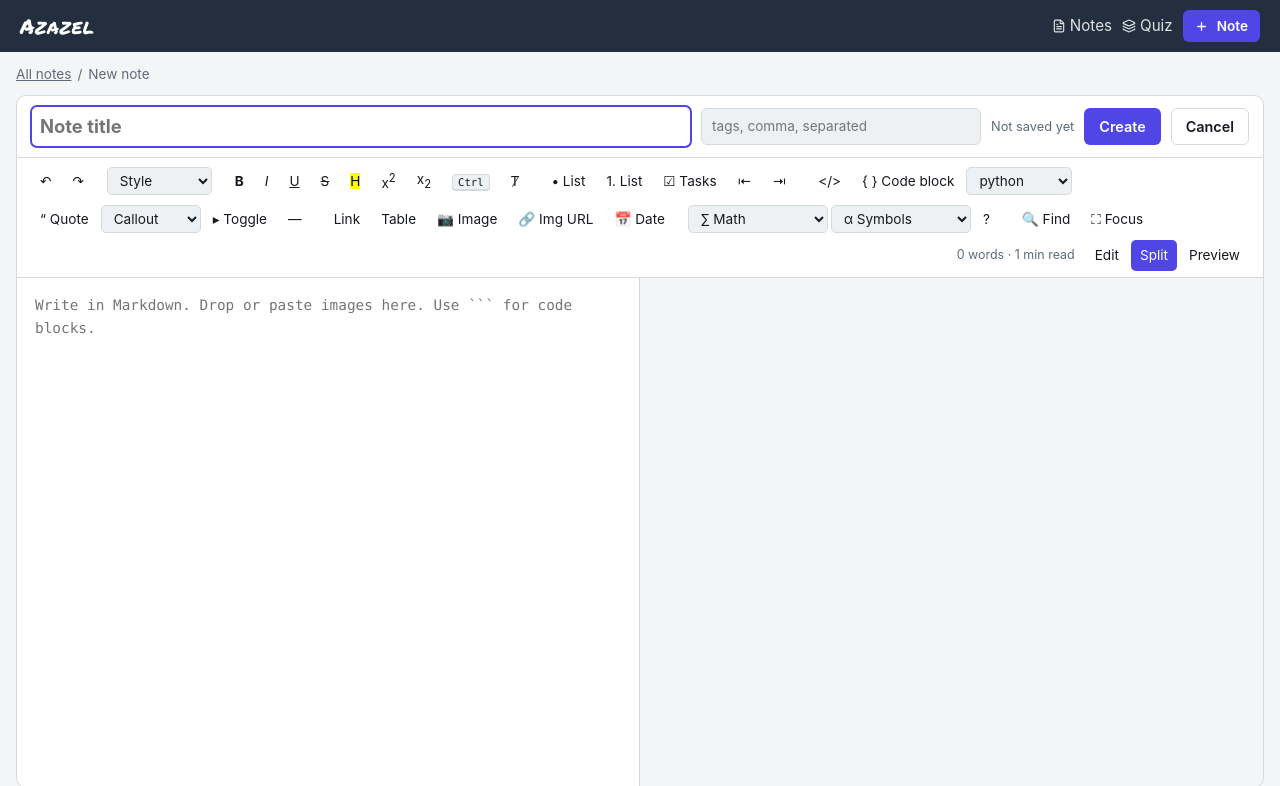
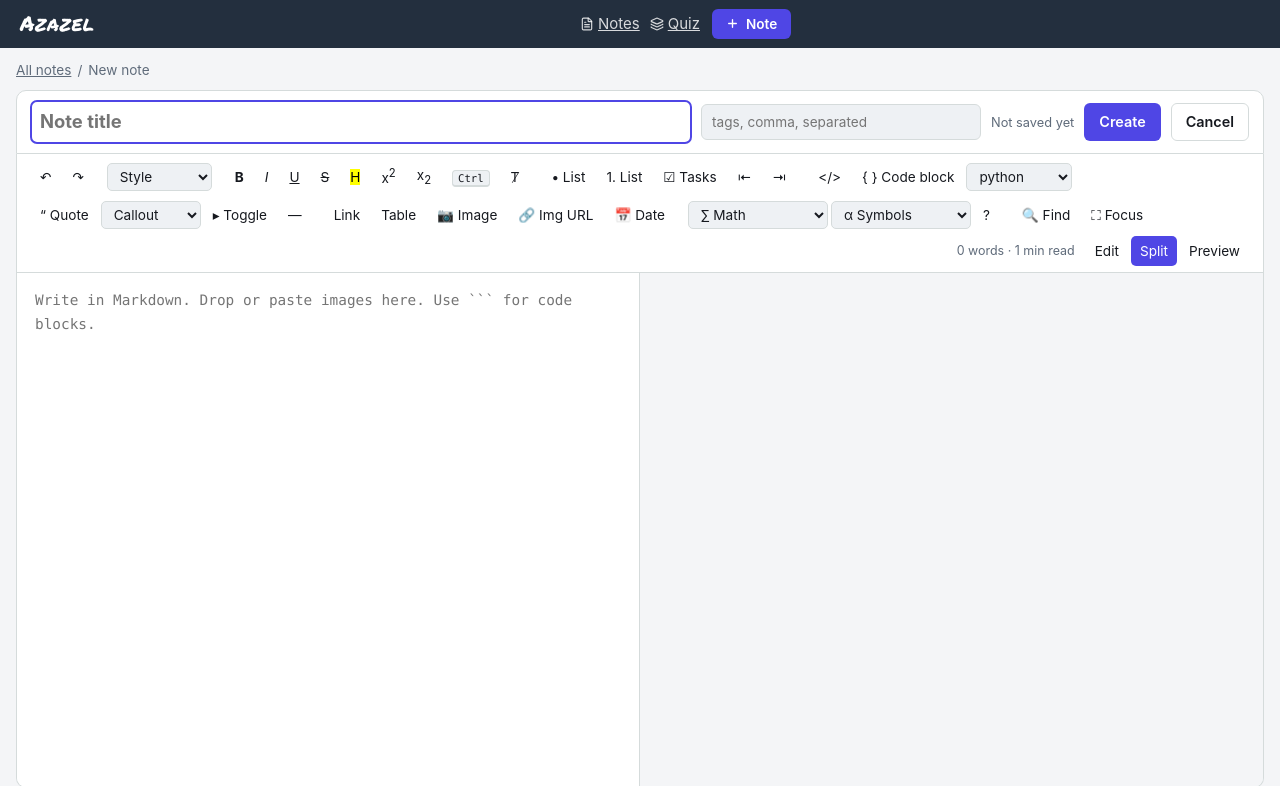
Before and after one commit to Nishanth-Siraj/my-notes-app, a FastAPI app: page /notes/new in a window 1280 px wide. Shown: the top 786 px of the page. Run offline with FastAPI, Linux system fonts and the light colour scheme; some libraries are stand-ins or nearby versions.

Commit message:
Notes topbar: match Anki 3-column layout (brand left, nav center, actions right)
- topbar-inner uses same grid-template-columns: 1fr auto 1fr as Anki toolbar
- Notes/Quiz nav links use tb-center/tb-side classes from anki.css for visual consistency
- + Note / + Card use abtn.primary (Anki button style) instead of notes btn.primary
- Log out uses Anki linkbtn style (ghost, no border box)
- list page New note button aligned to same style

Co-Authored-By: Claude Sonnet 4.6 <noreply@anthropic.com>

```diff
--- a/notes_app/static/style.css
+++ b/notes_app/static/style.css
@@ -54,9 +54,16 @@ h1 { margin: 0; font-size: 1.6rem; line-height: 1.25; }
 /* ---------------- Top bar ---------------- */
 .topbar { background: var(--bar-bg); color: var(--bar-text); }
 .topbar-inner {
-  padding: 10px 20px;
-  display: flex; align-items: center; justify-content: space-between; gap: 12px;
+  padding: 6px 20px; min-height: 48px;
+  display: grid; grid-template-columns: 1fr auto 1fr; align-items: center; gap: 12px;
 }
+/* reuse Anki's tb-side / tb-center classes so both apps share the same nav style */
+.topbar-inner .tb-side.left { font-family: 'Permanent Marker', cursive; font-size: 1.3rem; }
+.topbar-inner .tb-center a { color: rgba(255,255,255,.82); font-size: 15px; }
+.topbar-inner .tb-center a:hover { color: #fff; }
+.topbar-inner .tb-center a.current { color: #fff; font-weight: 700; border-bottom: 2px solid #fff; }
+.abtn.primary { background: var(--accent); color: #fff; border: none; border-radius: 6px; padding: 5px 14px; font-size: .85rem; font-weight: 600; text-decoration: none; display: inline-flex; align-items: center; gap: 4px; cursor: pointer; }
+.abtn.primary:hover { opacity: .88; }
 .brand { color: inherit; text-decoration: none; font-family: 'Permanent Marker', cursive; font-size: 1.3rem; letter-spacing: .5px; }
 .topnav { display: flex; align-items: center; gap: 10px; }
 .navlink { color: inherit; text-decoration: none; opacity: .85; font-size: .95rem; }
--- a/notes_app/templates/base.html
+++ b/notes_app/templates/base.html
@@ -16,19 +16,21 @@
 
 <header class="topbar">
   <div class="topbar-inner">
-    <a class="brand" href="/">Azazel</a>
-    <nav class="topnav">
-      <a href="/" class="navlink {% if nav == 'notes' %}active{% endif %}"><i data-lucide="file-text" class="nav-icon"></i>Notes</a>
-      <a href="/quiz" class="navlink {% if nav == 'quiz' %}active{% endif %}"><i data-lucide="layers" class="nav-icon"></i>Quiz</a>
+    <a class="brand tb-side left" href="/">Azazel</a>
+    <nav class="tb-center topnav">
+      <a href="/" class="{% if nav == 'notes' %}current{% endif %}"><i data-lucide="file-text" class="nav-icon"></i>Notes</a>
+      <a href="/quiz" class="{% if nav == 'quiz' %}current{% endif %}"><i data-lucide="layers" class="nav-icon"></i>Quiz</a>
+    </nav>
+    <div class="tb-side right">
       {% if nav == 'quiz' %}
-      <a href="/quiz/add" class="btn primary small"><i data-lucide="plus" class="btn-icon"></i>Card</a>
+      <a href="/quiz/add" class="abtn primary"><i data-lucide="plus" class="btn-icon"></i>Card</a>
       {% else %}
-      <a href="/notes/new" class="btn primary small"><i data-lucide="plus" class="btn-icon"></i>Note</a>
+      <a href="/notes/new" class="abtn primary"><i data-lucide="plus" class="btn-icon"></i>Note</a>
       {% endif %}
       {% if has_password %}
-      <form method="post" action="/logout" class="inline"><button class="btn small ghost" type="submit"><i data-lucide="log-out" class="btn-icon"></i>Log out</button></form>
+      <form method="post" action="/logout" class="inline"><button class="linkbtn" type="submit"><i data-lucide="log-out" class="btn-icon"></i>Log out</button></form>
       {% endif %}
-    </nav>
+    </div>
   </div>
 </header>
 
--- a/notes_app/templates/list.html
+++ b/notes_app/templates/list.html
@@ -8,7 +8,7 @@
     <h1>All notes</h1>
     <p class="muted">{{ notes|length }} note{{ '' if notes|length == 1 else 's' }}{% if q %} matching “{{ q }}”{% endif %}{% if active_tag %} tagged <b>{{ active_tag }}</b>{% endif %}</p>
   </div>
-  <a href="/notes/new" class="btn primary"><i data-lucide="plus" class="btn-icon"></i>New note</a>
+  <a href="/notes/new" class="abtn primary"><i data-lucide="plus" class="btn-icon"></i>New note</a>
 </div>
 
 <form class="filters" method="get" action="/">
```
